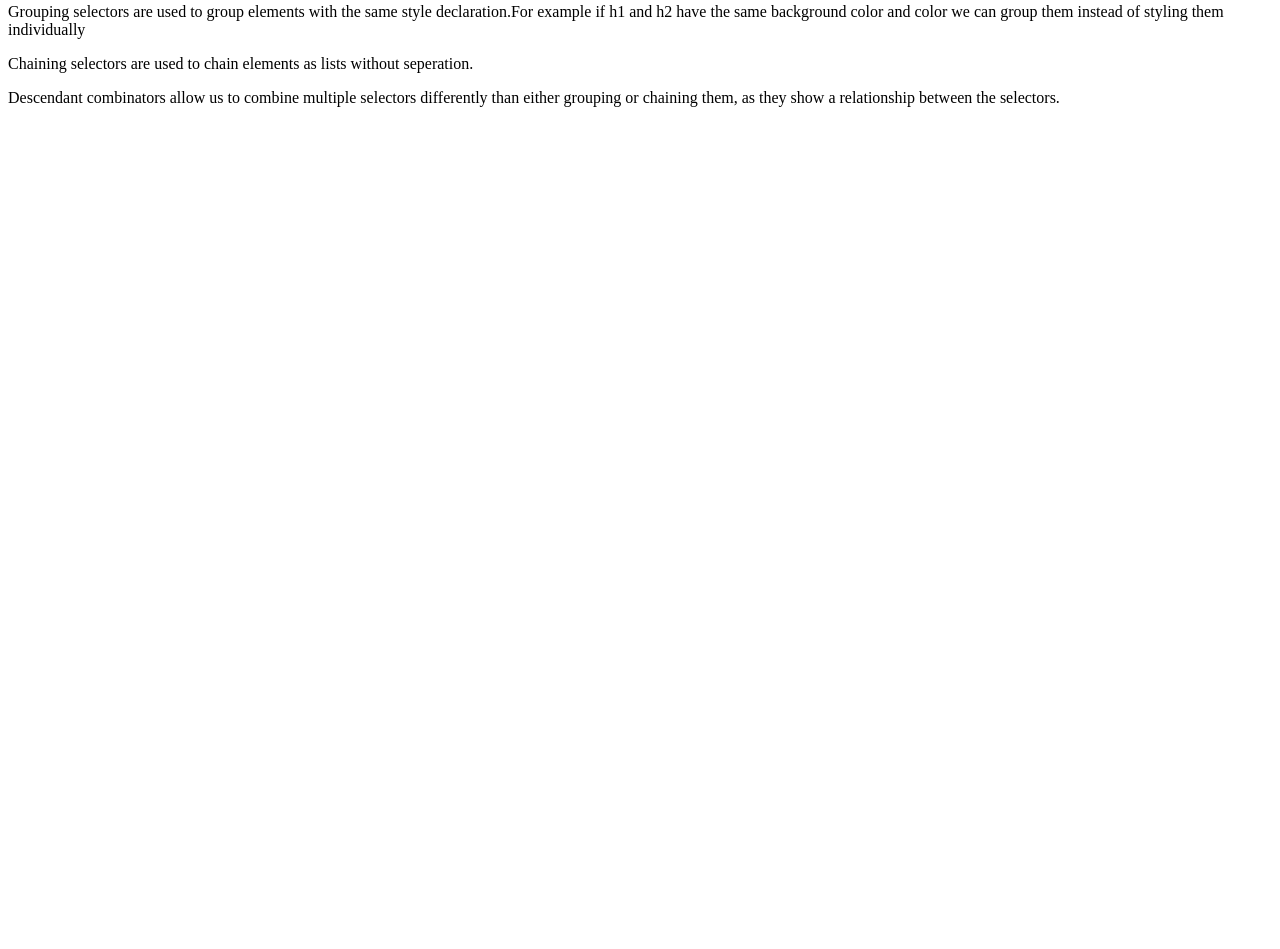
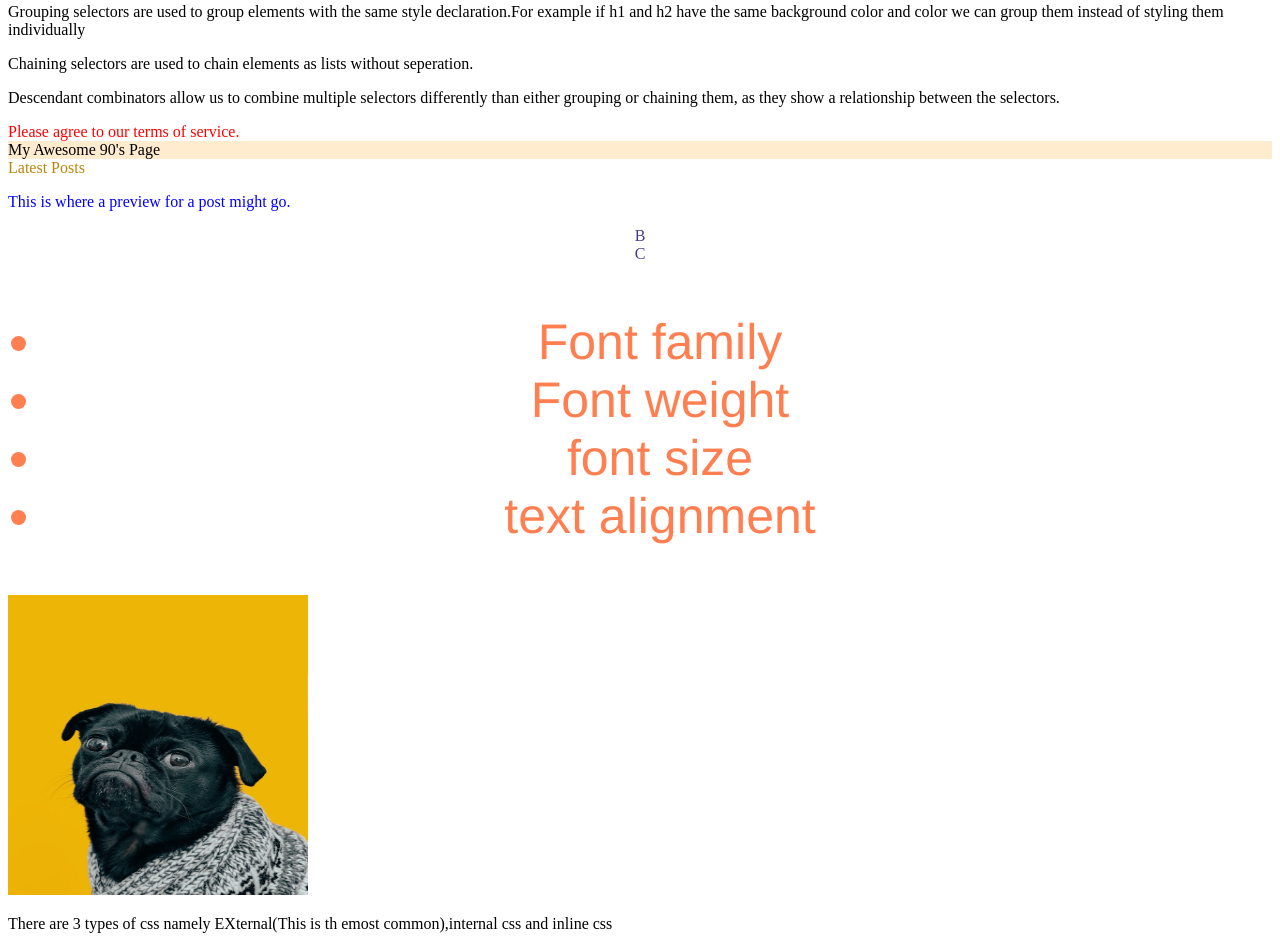
Before and after one commit to NIRVANAGANG/odin, a plain HTML site: page css-basics/index.html in a window 1280 px wide. Shown: the part 407-1356 px from the top of the page. Before the commit the page ends 800 px from the top, so only its background shows below. Drawn offline with Linux system fonts and the light colour scheme.

Commit message:
Modified my html and css files

```diff
--- a/css-basics/index.html
+++ b/css-basics/index.html
@@ -43,5 +43,51 @@
       than either grouping or chaining them, as they show a relationship between
       the selectors.
     </p>
+    <!-- index.html -->
+
+    <div class="alert-text">Please agree to our terms of service.</div>
+
+    <!-- index.html -->
+
+    <div id="title">My Awesome 90's Page</div>
+
+    <!-- chaining selectors in action -->
+
+    <div>
+      <div class="subsection header">Latest Posts</div>
+      <p class="subsection" id="preview">
+        This is where a preview for a post might go.
+      </p>
+    </div>
+
+    <!-- Decsendant combinator -->
+    <!-- index.html -->
+
+    <div class="ancestor">
+      <!-- A -->
+      <div class="contents">
+        <!-- B -->B
+        <div class="contents"><!-- C -->C</div>
+      </div>
+    </div>
+
+    <div class="contents"><!-- D --></div>
+
+    <!-- Text typography and alignment -->
+    <div class="typography">
+      <ul>
+        <li>Font family</li>
+        <li>Font weight</li>
+        <li>font size</li>
+        <li>text alignment</li>
+      </ul>
+    </div>
+
+    <!-- Image height and weight -->
+    <img src="../odin-links-and-images/images/dog.jpg" alt="Dog pic" />
+    <p>
+      There are 3 types of css namely EXternal(This is th emost common),internal
+      css and inline css
+    </p>
   </body>
 </html>
--- a/css-basics/style.css
+++ b/css-basics/style.css
@@ -2,3 +2,71 @@ h1 {
   color: bisque;
 }
 /* here h1 is our (selector),color is the (property) and bisque(value) */
+
+/* Universal selectors */
+/* * {
+  color: purple;
+} */
+
+/* styles.css */
+
+.alert-text {
+  color: red;
+}
+
+/* styles.css */
+
+#title {
+  background-color: blanchedalmond;
+}
+
+/* Grouping selectors */
+.read {
+  color: white;
+  background-color: black;
+  /* several unique declarations */
+}
+
+.unread {
+  color: white;
+  background-color: black;
+  /* several unique declarations */
+}
+/* We can group the above elements */
+.read,
+.unread {
+  color: white;
+  background-color: black;
+}
+
+/* Chaining selectors in action */
+.subsection.header {
+  color: darkgoldenrod;
+}
+
+.subsection#preview {
+  color: blue;
+}
+
+/* Descendant combinator */
+/* styles.css */
+
+.ancestor .contents {
+  /* some declarations */
+  color: darkslateblue;
+  text-align: center;
+}
+
+.typography {
+  color: coral;
+  font-family: "Franklin Gothic Medium", "Arial Narrow", Arial, sans-serif;
+  font-size: 50px;
+  text-align: center;
+  font-weight: 200;
+}
+
+/* Image height and width */
+img {
+  height: 300px;
+  width: 300px;
+}
```
